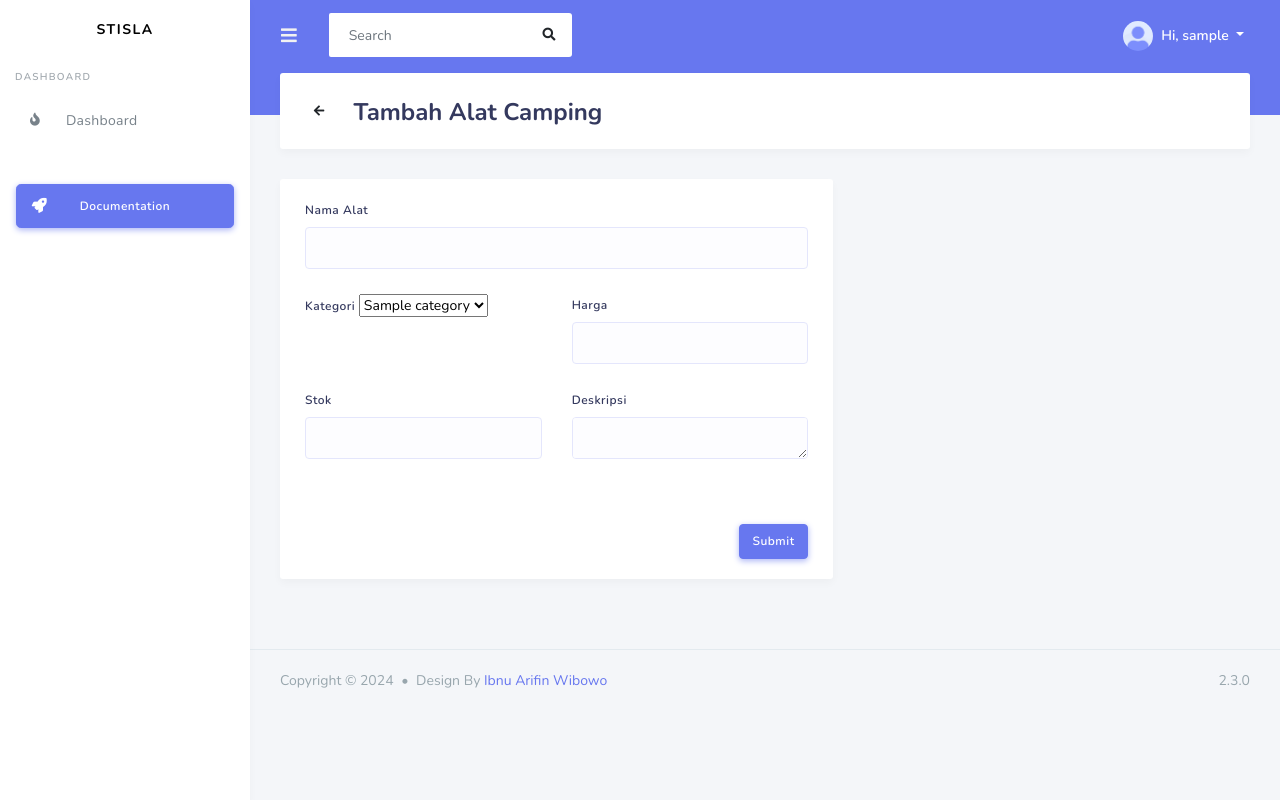
After one commit to ibnuawee/james_camp, a Django app: page /camping/item/add/ in a window 1280 px wide. The commit adds this page. Run offline with Django 5.2, Linux system fonts and the light colour scheme; a user stored in the database is signed in; tables that the repository leaves empty hold one stand-in row (values such as "Sample post"); some libraries are stand-ins or nearby versions.

Commit message:
Menambahkan CRUD alat camp

```diff
--- a/camping/models.py
+++ b/camping/models.py
@@ -13,5 +13,6 @@ class CampingItem(models.Model):
     price = models.DecimalField(max_digits=10, decimal_places=2)
     stock = models.PositiveIntegerField(default=0)
 
+
     def __str__(self):
         return self.name
--- a/camping/views.py
+++ b/camping/views.py
@@ -2,6 +2,7 @@ from django.shortcuts import render, redirect, get_object_or_404
 from django.contrib.auth.decorators import login_required, user_passes_test
 from .models import Category, CampingItem
 from .forms import CategoryForm, CampingItemForm
+from django.http import JsonResponse
 
 # Helper function untuk staff/admin
 def is_staff_or_admin(user):
@@ -36,7 +37,7 @@ def camping_item_create(request):
             return redirect('camping_item_list')
     else:
         form = CampingItemForm()
-    return render(request, 'camping/camping_item_form.html', {'form': form})
+    return render(request, 'camping/new_item.html', {'form': form})
 
 # Edit alat camping
 @login_required
@@ -50,7 +51,7 @@ def camping_item_update(request, pk):
             return redirect('camping_item_list')
     else:
         form = CampingItemForm(instance=item)
-    return render(request, 'camping/camping_item_form.html', {'form': form})
+    return render(request, 'camping/new_item.html', {'form': form})
 
 # Hapus alat camping
 @login_required
@@ -59,8 +60,8 @@ def camping_item_delete(request, pk):
     item = get_object_or_404(CampingItem, pk=pk)
     if request.method == 'POST':
         item.delete()
-        return redirect('camping_item_list')
-    return render(request, 'camping/camping_item_confirm_delete.html', {'item': item})
+        return JsonResponse({'success': True, 'message': 'Item deleted successfully'})
+    return JsonResponse({'success': False, 'message': 'Invalid request'}, status=400)
 
 # Tambah kategori
 @login_required
--- a/jamescamp/urls.py
+++ b/jamescamp/urls.py
@@ -24,7 +24,7 @@ urlpatterns = [
 
     path('camping/', include('camping.urls')),
 
-    path('home/', include('camping.urls')),
+    # path('home/', include('camping.urls')),
 
     path('user/', include('user.urls')),
 
--- /dev/null
+++ b/templates/camping/new_item.html
@@ -0,0 +1,90 @@
+{% extends "layouts/base.html" %}
+
+{% block title %}Tambah Alat Camping{% endblock %}
+
+{% block content %}
+<section class="section">
+    <div class="section-header">
+        <div class="section-header-back">
+            <a href="{% url 'camping_item_list' %}" class="btn btn-icon"><i class="fas fa-arrow-left"></i></a>
+        </div>
+        <h1>{% if form.instance.pk %}Edit{% else %}Tambah{% endif %} Alat Camping</h1>
+    </div>
+
+    <div class="section-body">
+        <div class="row mt-sm-4">
+            <div class="col-12 col-md-12 col-lg-7">
+                <div class="card">
+                    <form method="post" class="needs-validation" novalidate>
+                        {% csrf_token %}
+                        <div class="card-body">
+                            <div class="row">
+                                <div class="form-group col-12">
+                                    <label for="name">Nama Alat</label>
+                                    <input name="name" type="text" id="name" class="form-control {{ form.name.errors|yesno:'is-invalid,' }}" value="{{ form.name.value|default:'' }}">
+                                    {% for error in form.name.errors %}
+                                        <div class="invalid-feedback">
+                                            {{ error }}
+                                        </div>
+                                    {% endfor %}
+                                </div>
+                            </div>
+
+                            <div class="row">
+                                <div class="form-group col-md-6 col-12">
+                                    <label for="category">Kategori</label>
+                                    <select name="category" id="category" class="form-select {{ form.category.errors|yesno:'is-invalid,' }}">
+                                        {% for category in form.fields.category.queryset %}
+                                            <option value="{{ category.id }}" {% if category.id == form.category.value %}selected{% endif %}>
+                                                {{ category.name }}
+                                            </option>
+                                        {% endfor %}
+                                    </select>
+                                    {% for error in form.category.errors %}
+                                        <div class="invalid-feedback">
+                                            {{ error }}
+                                        </div>
+                                    {% endfor %}
+                                </div>
+                                <div class="form-group col-md-6 col-12">
+                                    <label for="price">Harga</label>
+                                    <input name="price" type="number" step="0.01" id="price" class="form-control {{ form.price.errors|yesno:'is-invalid,' }}" value="{{ form.price.value|default:'' }}">
+                                    {% for error in form.price.errors %}
+                                        <div class="invalid-feedback">
+                                            {{ error }}
+                                        </div>
+                                    {% endfor %}
+                                </div>
+                            </div>
+
+                            <div class="row">
+                                <div class="form-group col-md-6 col-12">
+                                    <label for="stock">Stok</label>
+                                    <input name="stock" type="number" id="stock" class="form-control {{ form.stock.errors|yesno:'is-invalid,' }}" value="{{ form.stock.value|default:'' }}">
+                                    {% for error in form.stock.errors %}
+                                        <div class="invalid-feedback">
+                                            {{ error }}
+                                        </div>
+                                    {% endfor %}
+                                </div>
+                                <div class="form-group col-md-6 col-12">
+                                    <label for="description">Deskripsi</label>
+                                    <textarea name="description" id="description" class="form-control {{ form.description.errors|yesno:'is-invalid,' }}">{{ form.description.value|default:'' }}</textarea>
+                                    {% for error in form.description.errors %}
+                                        <div class="invalid-feedback">
+                                            {{ error }}
+                                        </div>
+                                    {% endfor %}
+                                </div>
+                            </div>
+                        </div>
+                        <div class="card-footer text-right">
+                            <button class="btn btn-primary" type="submit">Submit</button>
+                        </div>
+                    </form>
+                </div>
+            </div>
+        </div>
+    </div>
+</section>
+{% endblock %}
--- a/templates/layouts/sidebar.html
+++ b/templates/layouts/sidebar.html
@@ -18,6 +18,13 @@
             <a href="{% url 'user_list' %}" class="nav-link"><i class="fas fa-users"></i><span>User List</span></a>
         </li>
         {% endif %}
+
+        {% if user.is_admin %}
+        <li class="nav-item dropdown">
+            <a href="{% url 'camping_item_list' %}" class="nav-link"><i class="fas fa-users"></i><span>List Item</span></a>
+        </li>
+        {% endif %}
+
         {% endblock %}
     </ul>
 
```
Also changed, not shown: templates/camping/camping_item_list.html (+95 -17 lines).
